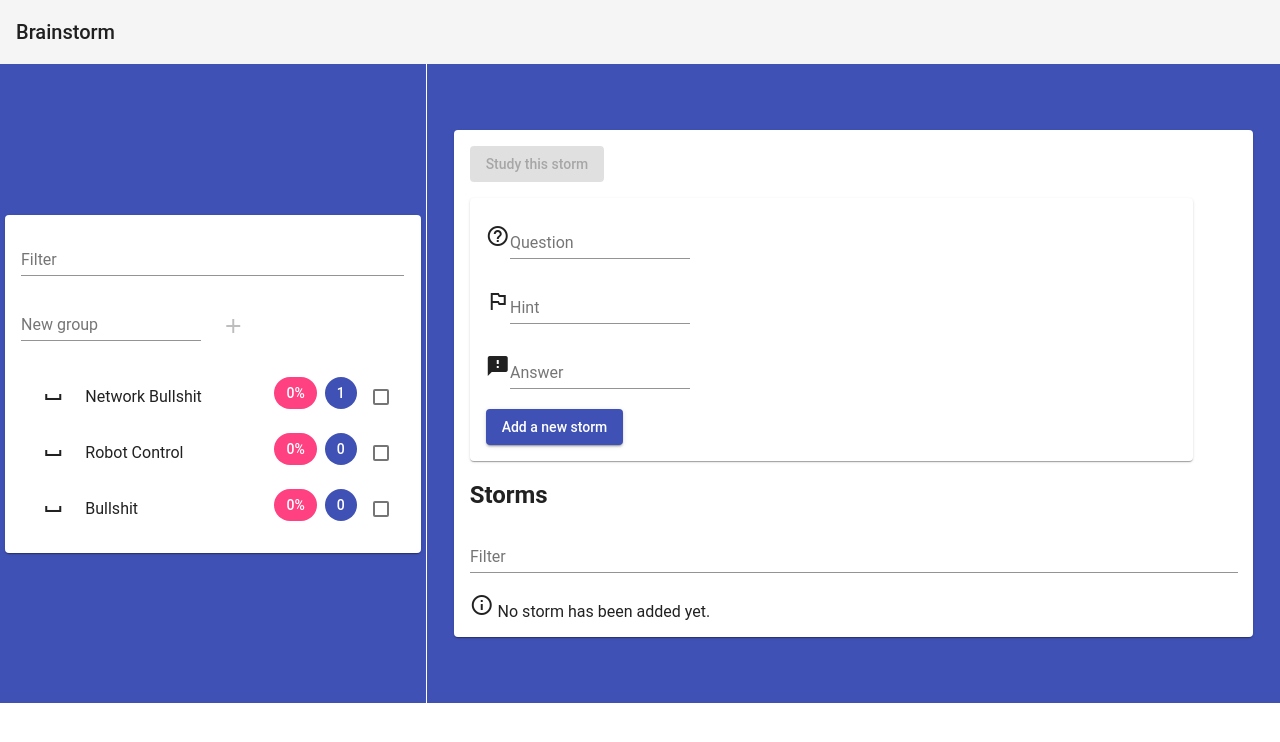
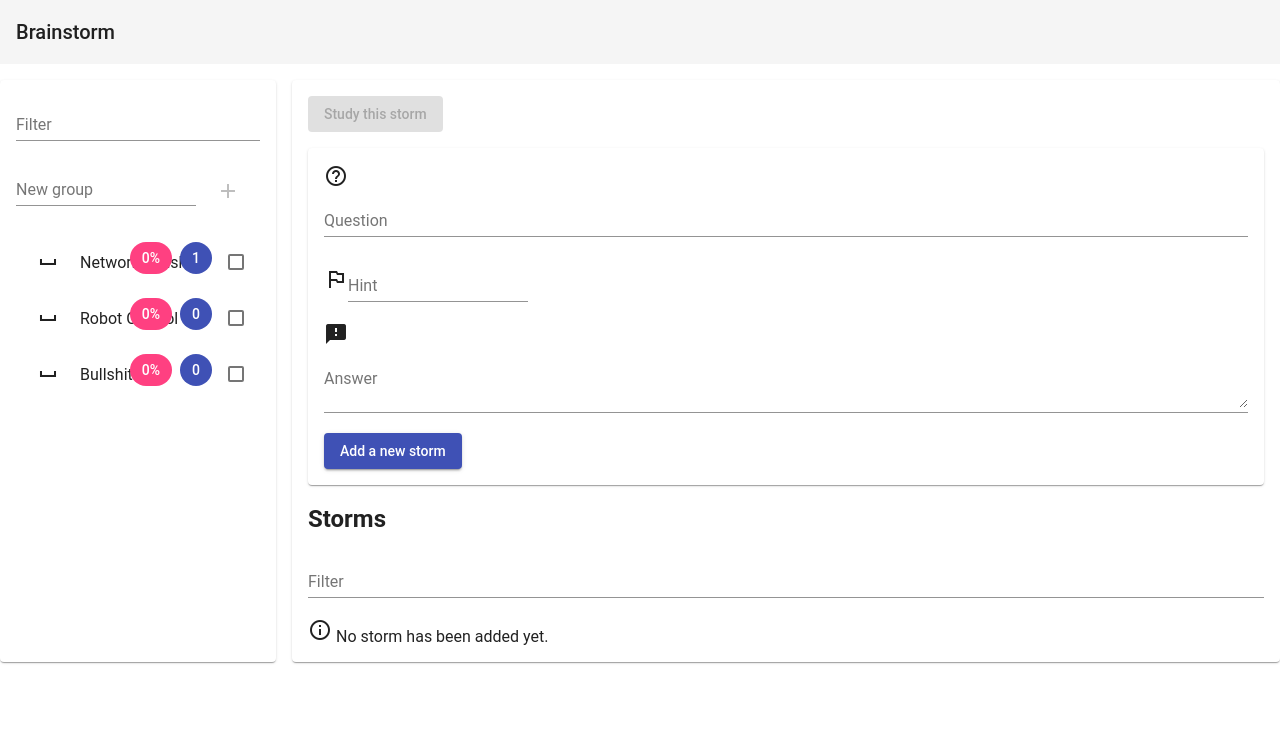
Before and after one commit to valicsek/brainstorm, an Angular app: page /dashboard in a window 1280 px wide. Shown: the top 742 px of the page. Built offline with nearby package versions, Linux system fonts and the light colour scheme.

Commit message:
Using FlexLayout instead of Material Grid

```diff
--- a/package.json
+++ b/package.json
@@ -16,6 +16,7 @@
     "@angular/common": "^6.1.0",
     "@angular/compiler": "^6.1.0",
     "@angular/core": "^6.1.0",
+    "@angular/flex-layout": "^7.0.0-beta.19",
     "@angular/forms": "^6.1.0",
     "@angular/http": "^6.1.0",
     "@angular/material": "^7.0.2",
--- a/src/app/app-material.module.ts
+++ b/src/app/app-material.module.ts
@@ -1,6 +1,5 @@
 
 import { MatCardModule } from '@angular/material/card';
-import { MatGridListModule } from '@angular/material/grid-list';
 import { MatListModule } from '@angular/material/list';
 import { MatInputModule } from '@angular/material/input';
 import { MatChipsModule } from '@angular/material/chips';
@@ -13,7 +12,6 @@ import { NgModule } from '@angular/core';
 
 const MODULES = [
   MatCardModule,
-  MatGridListModule,
   MatListModule,
   MatInputModule,
   MatChipsModule,
--- a/src/app/app.module.ts
+++ b/src/app/app.module.ts
@@ -11,6 +11,8 @@ import { StormComponent } from './modules/dashboard/components/storm/storm.compo
 /** dependency of NgModel */
 import { FormsModule } from '@angular/forms';
 
+import { FlexLayoutModule } from '@angular/flex-layout';
+
 @NgModule({
   declarations: [
     AppComponent,
@@ -22,7 +24,8 @@ import { FormsModule } from '@angular/forms';
     AppRoutingModule,
     AppMaterialModule,
     BrowserAnimationsModule,
-    FormsModule
+    FormsModule,
+    FlexLayoutModule
   ],
   providers: [],
   bootstrap: [AppComponent]
--- a/src/app/modules/dashboard/pages/dashboard.component.css
+++ b/src/app/modules/dashboard/pages/dashboard.component.css
@@ -1,10 +1,4 @@
-mat-grid-tile
-{
-  background: #3f51b5;
-}
-
 mat-card
 {
   margin: 1em 0em;
-  width: 90%;
 }
--- a/src/app/modules/dashboard/pages/dashboard.component.html
+++ b/src/app/modules/dashboard/pages/dashboard.component.html
@@ -1,6 +1,6 @@
 <mat-toolbar>Brainstorm</mat-toolbar>
-<mat-grid-list cols="12" rowHeight="1:6">
-  <mat-grid-tile colspan="4">
+<div fxLayout="row" fxLayoutAlign="stretch" fxLayoutGap="1em">
+
   <mat-card>
     <div>
       <mat-form-field class="full-width">
@@ -35,9 +35,8 @@
       </mat-selection-list>
     </div>
   </mat-card>
-  </mat-grid-tile>
-  <mat-grid-tile colspan="8">
-    <mat-card>
+
+  <mat-card fxFlex>
     <div>
       <div>
         <button mat-raised-button color="accent" [disabled]="!stormArray.length" (click)="onStartStormClicked()">Study
@@ -49,7 +48,7 @@
         </div>
         <div>
           <mat-icon>help_outline</mat-icon>
-            <mat-form-field>
+          <mat-form-field class="full-width">
             <input matInput placeholder="Question" [(ngModel)]="newStorm.question" minlength="3">
           </mat-form-field>
         </div>
@@ -62,8 +61,8 @@
 
         <div>
           <mat-icon>feedback</mat-icon>
-            <mat-form-field>
-              <input matInput placeholder="Answer" [(ngModel)]="newStorm.answer" minlength="3">
+          <mat-form-field class="full-width">
+            <textarea matInput placeholder="Answer" [(ngModel)]="newStorm.answer" minlength="3"></textarea>
           </mat-form-field>
         </div>
 
@@ -84,5 +83,5 @@
 
     </div>
   </mat-card>
-  </mat-grid-tile>
-</mat-grid-list>
+
+</div>
--- a/src/app/modules/dashboard/pages/dashboard.component.ts
+++ b/src/app/modules/dashboard/pages/dashboard.component.ts
@@ -2,6 +2,7 @@ import { DashboardService } from './../dashboard.service';
 import { Component, OnInit } from '@angular/core';
 import { Group } from '../models/group.model';
 import { Storm } from '../models/storm.model';
+import { Router } from '@angular/router';
 
 @Component({
   selector: 'app-dashboard',
@@ -33,7 +34,9 @@ export class DashboardComponent implements OnInit {
    */
   newStorm: Storm;
 
-  constructor(private dashboardService: DashboardService) { }
+  constructor(
+    private dashboardService: DashboardService,
+    private router: Router) { }
 
   ngOnInit() {
     this.groupArray = this.dashboardService.getGroups();
@@ -116,6 +119,6 @@ export class DashboardComponent implements OnInit {
    * This function starts the study session
    */
   onStartStormClicked() {
-    alert(1);
+    this.router.navigate(['game']);
   }
 }
```
Lines whose indentation alone changed are shown as unchanged.
